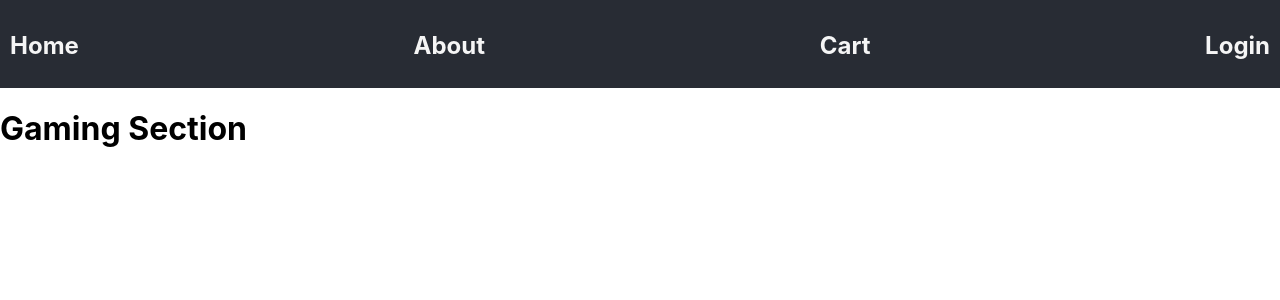
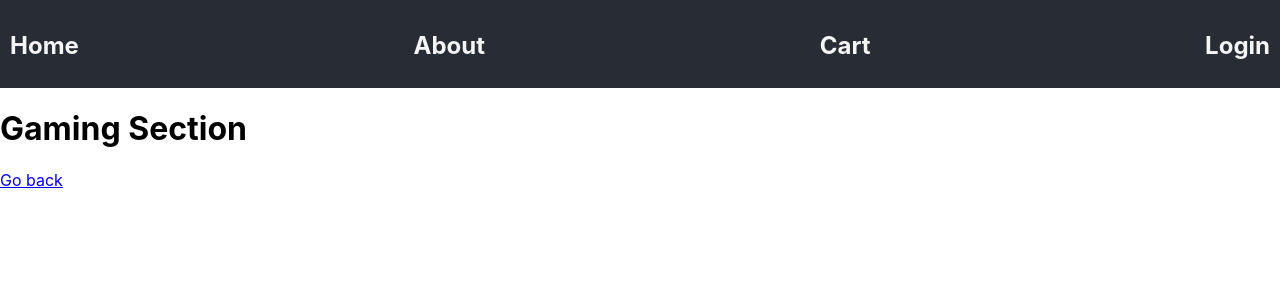
Before and after one commit to sjdev2212/ml-clone-react-front, a React (Create React App) app: page /gaming in a window 1280 px wide. Shown: the top 300 px of the page. Built offline with nearby package versions, Linux system fonts and the light colour scheme.

Commit message:
add go back links

```diff
--- a/src/components/Catalogue/Cars.jsx
+++ b/src/components/Catalogue/Cars.jsx
@@ -1,9 +1,11 @@
 import React from 'react'
+import { Link } from 'react-router-dom'
 
 const Cars = () => {
   return (
     <div>
       <h1>Cars Section</h1>
+<Link to='/'>Go back</Link>
     </div>
   )
 }
--- a/src/components/Catalogue/Cellphones.jsx
+++ b/src/components/Catalogue/Cellphones.jsx
@@ -1,9 +1,11 @@
 import React from 'react'
+import { Link } from 'react-router-dom'
 
 const Cellphones = () => {
   return (
     <div>
       <h1>Cellphones Section</h1>
+      <Link to='/'>Go back</Link>
     </div>
   )
 }
--- a/src/components/Catalogue/Clothing.jsx
+++ b/src/components/Catalogue/Clothing.jsx
@@ -1,9 +1,11 @@
 import React from 'react'
+import { Link } from 'react-router-dom'
 
 const Clothing = () => {
   return (
     <div>
       <h1>Clothing Section</h1>
+      <Link to='/'>Go back</Link>
     </div>
   )
 }
--- a/src/components/Catalogue/Electro.jsx
+++ b/src/components/Catalogue/Electro.jsx
@@ -1,9 +1,11 @@
 import React from 'react'
+import { Link } from 'react-router-dom'
 
 const Electro = () => {
   return (
     <div>
       <h1>Electro Section</h1>
+      <Link to='/'>Go back</Link>
     </div>
   )
 }
--- a/src/components/Catalogue/Gaming.jsx
+++ b/src/components/Catalogue/Gaming.jsx
@@ -1,9 +1,11 @@
 import React from 'react'
+import { Link } from 'react-router-dom'
 
 const Gaming = () => {
   return (
     <div>
       <h1>Gaming Section</h1>
+      <Link to='/'>Go back</Link>
     </div>
   )
 }
--- a/src/components/Catalogue/HomeGarden.jsx
+++ b/src/components/Catalogue/HomeGarden.jsx
@@ -1,9 +1,11 @@
 import React from 'react'
+import { Link } from 'react-router-dom'
 
 const HomeGarden = () => {
   return (
     <div>
       <h1>Home & Garden Section</h1>
+      <Link to='/'>Go back</Link>
     </div>
   )
 }
--- a/src/components/Catalogue/Instruments.jsx
+++ b/src/components/Catalogue/Instruments.jsx
@@ -1,9 +1,11 @@
 import React from 'react'
+import { Link } from 'react-router-dom'
 
 const Intruments = () => {
   return (
     <div>
       <h1>Instruments Section</h1>
+      <Link to='/'>Go back</Link>
     </div>
   )
 }
--- a/src/components/Catalogue/Pets.jsx
+++ b/src/components/Catalogue/Pets.jsx
@@ -1,9 +1,11 @@
 import React from 'react'
+import { Link } from 'react-router-dom'
 
 const Pets = () => {
   return (
     <div>
       <h1>Pets Section</h1>
+      <Link to='/'>Go back</Link>
     </div>
   )
 }
--- a/src/components/Catalogue/Sports.jsx
+++ b/src/components/Catalogue/Sports.jsx
@@ -1,9 +1,11 @@
 import React from 'react'
+import { Link } from 'react-router-dom'
 
 const Sports = () => {
   return (
     <div>
       <h1>Sports Section</h1>
+      <Link to='/'>Go back</Link>
     </div>
   )
 }
```
